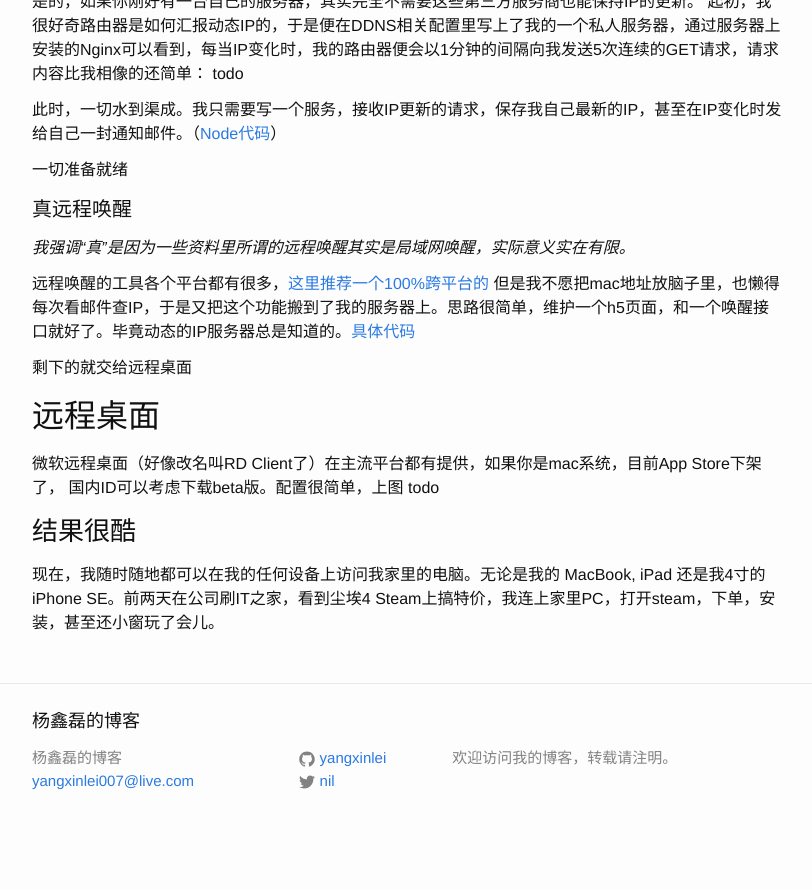
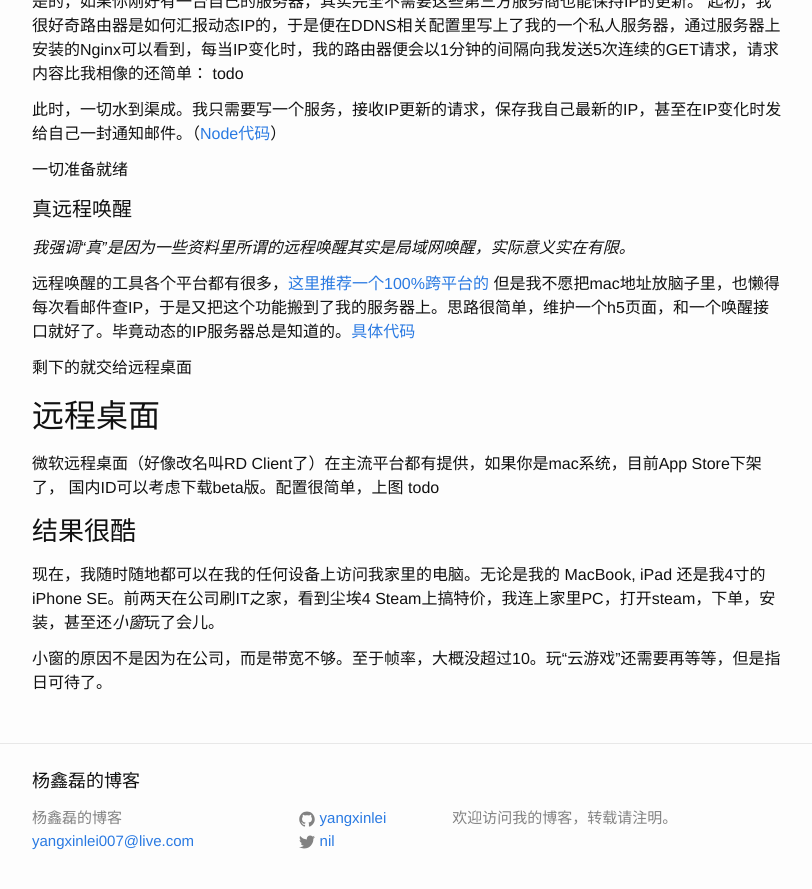
Before and after one commit to YangXinlei/yangxinlei.github.io, a Jekyll site: the page built from _posts/2018-10-20-wake on lan，ddns 和 真·远程桌面.md, in a window 1280 px wide and 900 px high, scrolled down 1319 px. Shown: the top 889 px of the window, without its empty margins (232-1044 px from the left). Built offline with Jekyll 4.4.1, drawn with Linux system fonts in a browser that asks for light colours; before the commit the page ends 2159 px from its top, so only the background shows below that.

Commit message:
Update 2018-10-20-wake on lan，ddns 和 真·远程桌面.md

```diff
--- a/_posts/2018-10-20-wake on lan，ddns 和 真·远程桌面.md
+++ b/_posts/2018-10-20-wake on lan，ddns 和 真·远程桌面.md
@@ -67,4 +67,6 @@
 
 ### 结果很酷
 
-现在，我随时随地都可以在我的任何设备上访问我家里的电脑。无论是我的 MacBook, iPad 还是我4寸的iPhone SE。前两天在公司刷IT之家，看到尘埃4 Steam上搞特价，我连上家里PC，打开steam，下单，安装，甚至还小窗玩了会儿。
+现在，我随时随地都可以在我的任何设备上访问我家里的电脑。无论是我的 MacBook, iPad 还是我4寸的iPhone SE。前两天在公司刷IT之家，看到尘埃4 Steam上搞特价，我连上家里PC，打开steam，下单，安装，甚至还*小窗*玩了会儿。
+
+小窗的原因不是因为在公司，而是带宽不够。至于帧率，大概没超过10。玩“云游戏”还需要再等等，但是指日可待了。
```
